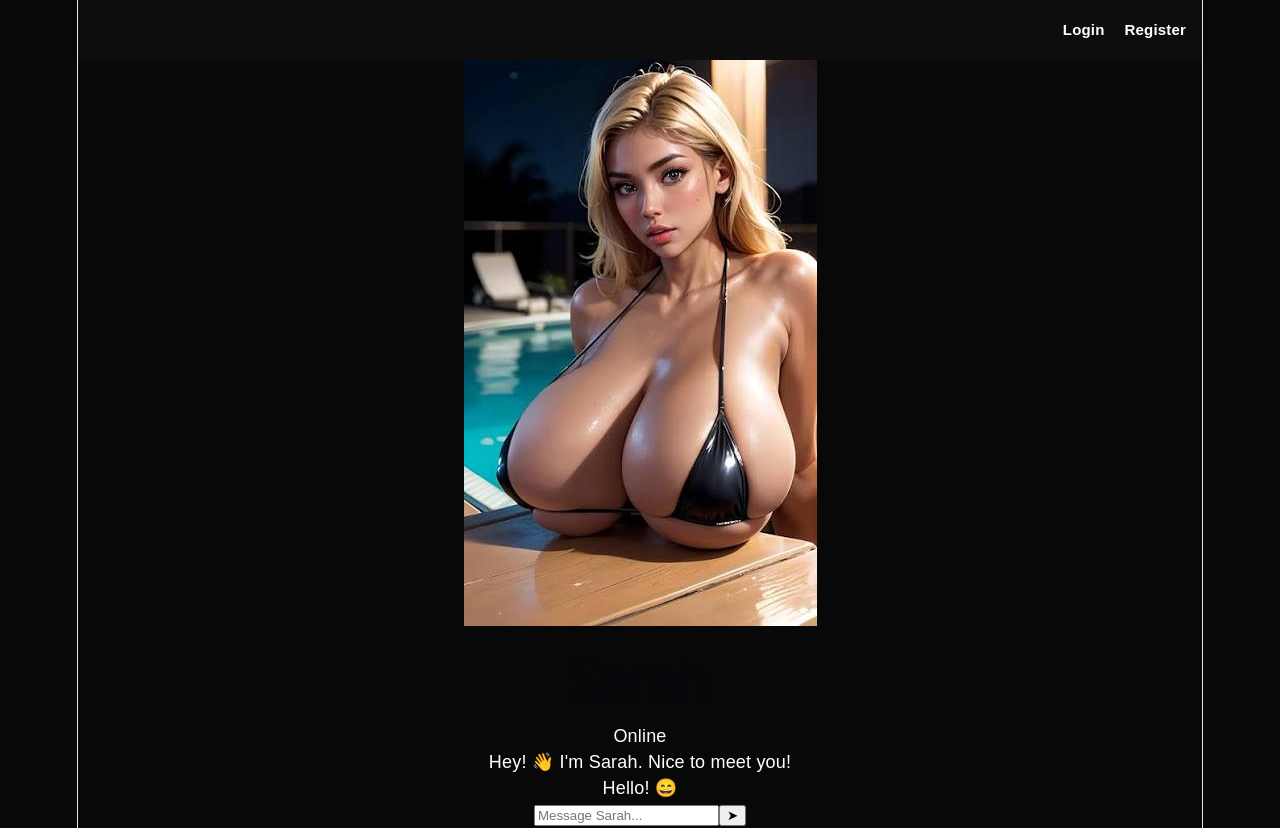
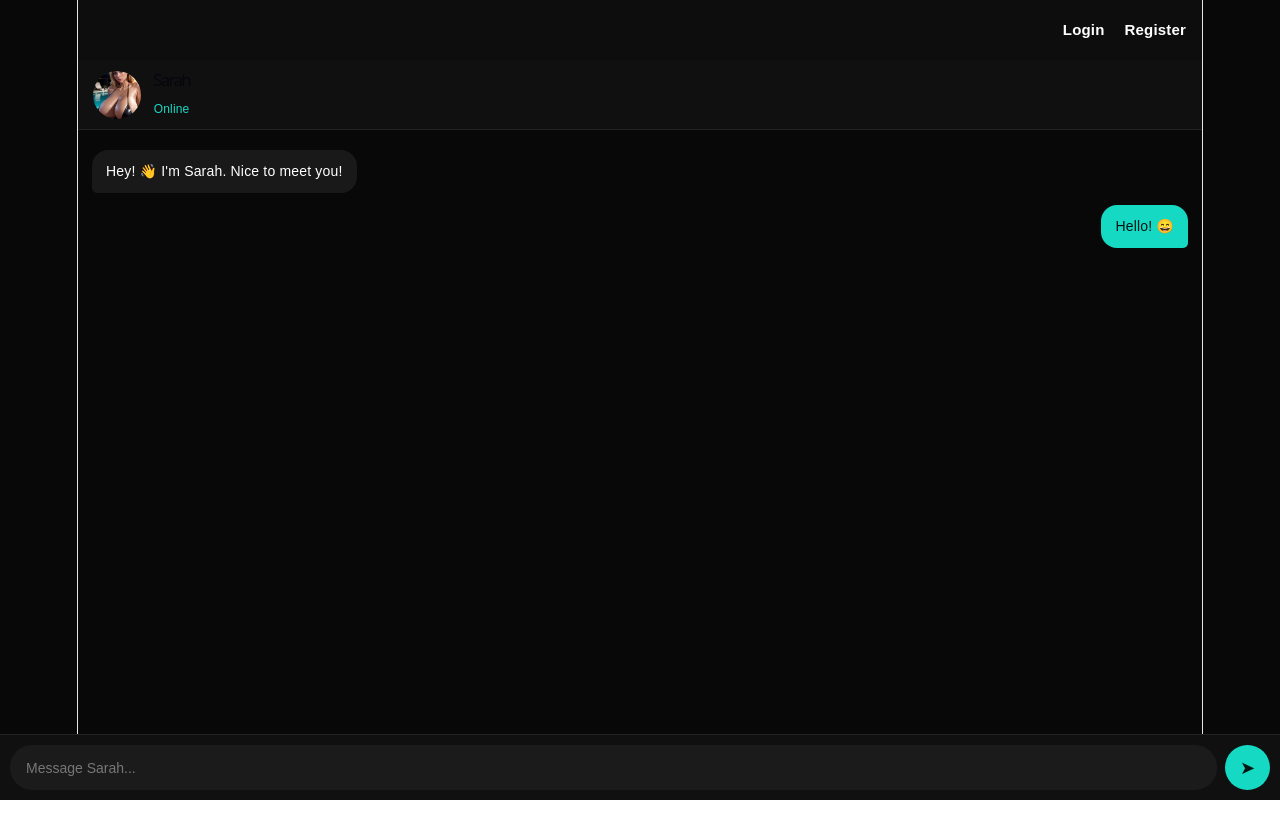
Before and after one commit to gwijigramsupport/ai-character, a React (Vite) app: page /chat/1 in a window 1280 px wide. After the commit the page ends 800 px from the top, so only its background shows below. Built offline with nearby package versions, Linux system fonts and the light colour scheme.

Commit message:
Update App.css

```diff
--- a/src/App.css
+++ b/src/App.css
@@ -196,3 +196,108 @@ nav a {
   font-weight: 700;
   cursor: pointer;
 }
+
+.chat-page {
+  min-height: calc(100vh - 60px);
+  display: flex;
+  flex-direction: column;
+  background: #080808;
+}
+
+.chat-header {
+  height: 70px;
+  display: flex;
+  align-items: center;
+  gap: 12px;
+  padding: 10px 15px;
+  background: #101010;
+  border-bottom: 1px solid #222;
+}
+
+.chat-avatar {
+  width: 48px;
+  height: 48px;
+  border-radius: 50%;
+  object-fit: cover;
+}
+
+.chat-header h1 {
+  margin: 0;
+  font-size: 17px;
+}
+
+.chat-header span {
+  color: #16d9c4;
+  font-size: 12px;
+}
+
+.chat-messages {
+  flex: 1;
+  display: flex;
+  flex-direction: column;
+  gap: 12px;
+  padding: 20px 14px 90px;
+  overflow-y: auto;
+}
+
+.message {
+  max-width: 78%;
+  padding: 11px 14px;
+  border-radius: 16px;
+  font-size: 14px;
+  line-height: 1.5;
+}
+
+.ai-message {
+  align-self: flex-start;
+  background: #191919;
+  border-bottom-left-radius: 5px;
+}
+
+.user-message {
+  align-self: flex-end;
+  background: #16d9c4;
+  color: #001512;
+  border-bottom-right-radius: 5px;
+}
+
+.chat-input-area {
+  position: fixed;
+  bottom: 0;
+  left: 0;
+  right: 0;
+
+  display: flex;
+  gap: 8px;
+  padding: 10px;
+
+  background: #101010;
+  border-top: 1px solid #222;
+}
+
+.chat-input-area input {
+  flex: 1;
+  min-width: 0;
+  border: none;
+  outline: none;
+  border-radius: 22px;
+  padding: 12px 16px;
+  background: #1b1b1b;
+  color: white;
+  font-size: 14px;
+}
+
+.chat-input-area input::placeholder {
+  color: #777;
+}
+
+.chat-input-area button {
+  width: 45px;
+  height: 45px;
+  border: none;
+  border-radius: 50%;
+  background: #16d9c4;
+  color: #001512;
+  font-size: 18px;
+  cursor: pointer;
+}
```
